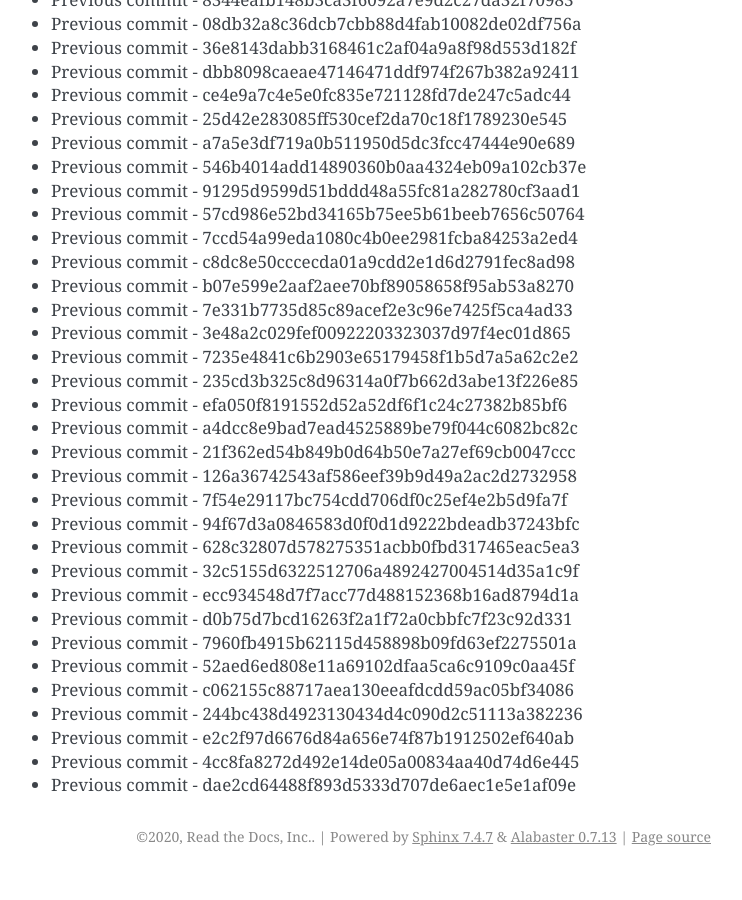
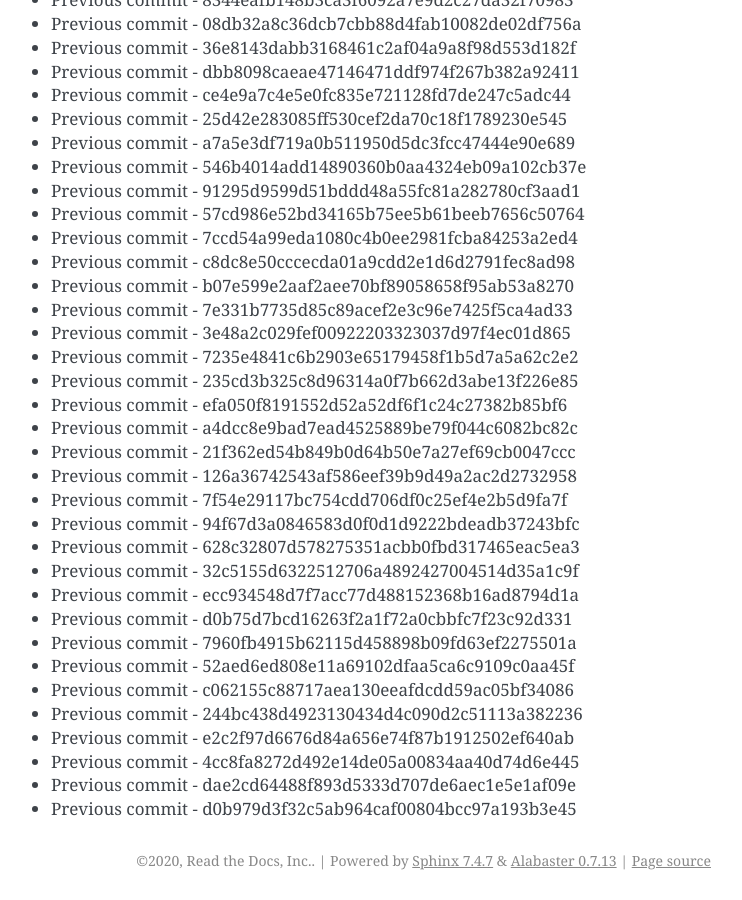
Before and after one commit to readthedocs/rtd-git-stresstest, a Sphinx documentation site: the page built from docs/updates.rst, in a window 1280 px wide and 900 px high, scrolled down 76734 px. Shown: the whole window, without its empty margins (399-1141 px from the left). Built offline with Sphinx 7.4.7, drawn with Linux system fonts in a browser that asks for light colours; before the commit the page ends 77610 px from its top, so only the background shows below that.

Commit message:
Generating commit from previous: d0b979d3f32c5ab964caf00804bcc97a193b3e45

```diff
--- a/docs/updates.rst
+++ b/docs/updates.rst
@@ -3256,3 +3256,4 @@ It can be tested for any performance characteristics.
 * Previous commit - e2c2f97d6676d84a656e74f87b1912502ef640ab
 * Previous commit - 4cc8fa8272d492e14de05a00834aa40d74d6e445
 * Previous commit - dae2cd64488f893d5333d707de6aec1e5e1af09e
+* Previous commit - d0b979d3f32c5ab964caf00804bcc97a193b3e45
```
